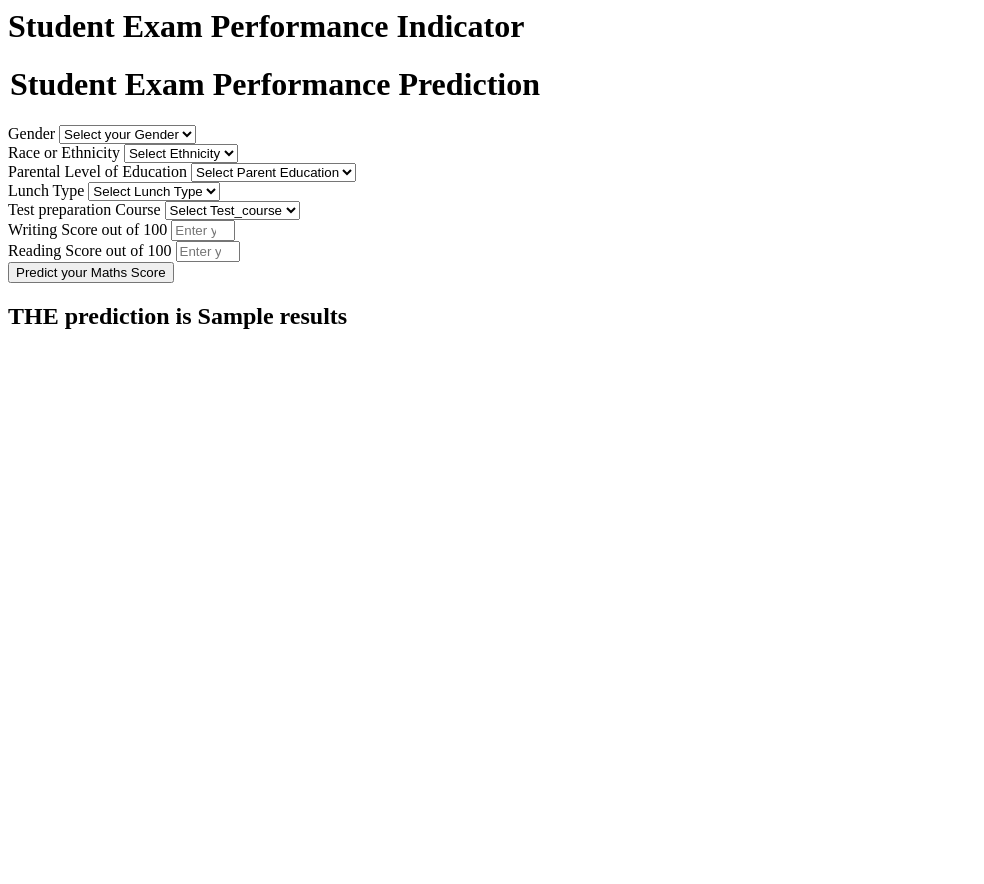
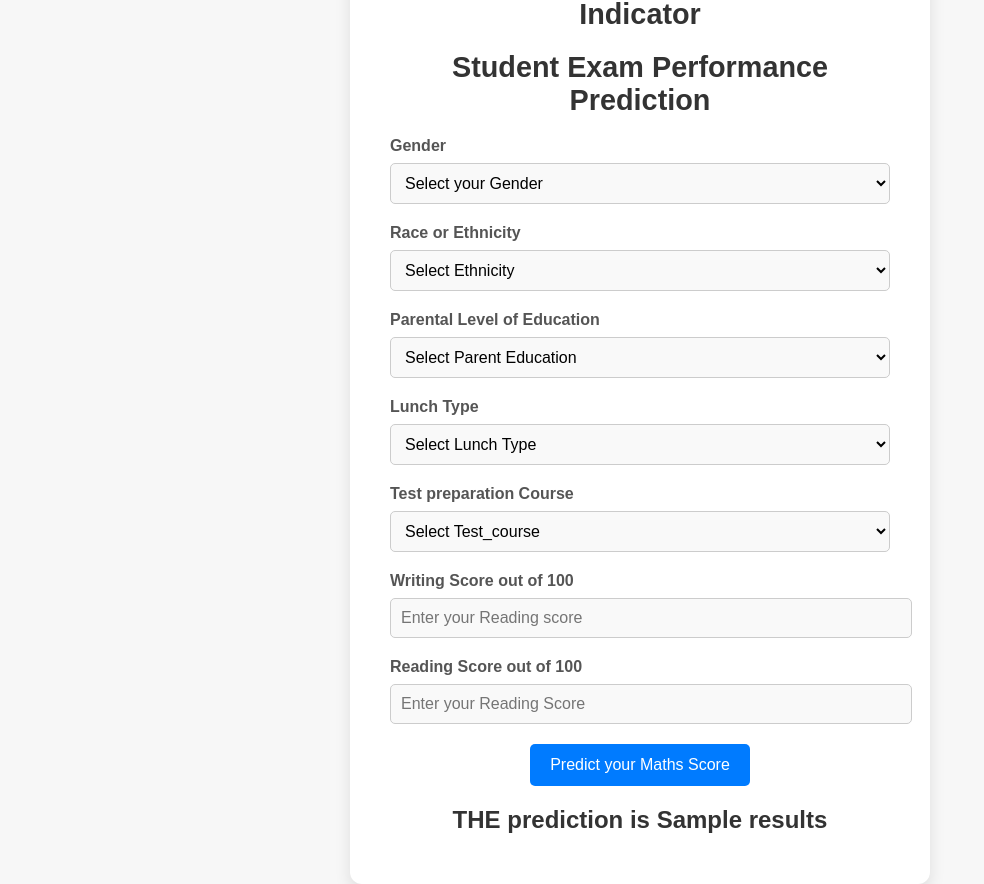
Before and after one commit to GENTLEW1ND/End-to-end-ML-project, a Flask app: template templates/home.html in a window 1280 px wide. Shown: the whole page, without its empty margins (0-984 px from the left). Before the commit the page ends 329 px from the top, so only its background shows below. Run offline with Flask 3, Linux system fonts and the light colour scheme; the template is opened without the code that fills it: most values are stand-ins (such as "Sample title", 1, 10 or a date in 2020); parts of the project's set-up code (start-up, migrations or seed data) failed here and were passed over.

Commit message:
Completed the main parts of the project with no errors

```diff
--- a/app.py
+++ b/app.py
@@ -15,7 +15,7 @@ app=application
 def index():
     return render_template('index.html')
 
-@app.route('/predictdata',method=['GET','POST'])
+@app.route('/predictdata',methods=['GET','POST'])
 def predict_datapoint():
     if request.method=='GET':
         return render_template('home.html')
--- a/src/pipeline/predict_pipeline.py
+++ b/src/pipeline/predict_pipeline.py
@@ -10,7 +10,7 @@ class PredictPipeline:
     def predict(self,features):
         try:
             model_path='artifacts\model.pkl'
-            preprocessor_path='artifacts\preprocessor.pkl'
+            preprocessor_path='artifacts\proprocessor.pkl'
             model=load_object(file_path=model_path)
             preprocessor=load_object(file_path=preprocessor_path)
             data_scaled=preprocessor.transform(features)
@@ -29,7 +29,7 @@ class CustomData:
         self.reading_score = reading_score
         self.writing_score = writing_score
 
-    def get_data_as_data_frame(self):
+    def get_data_as_data_frame(self): ## Whatever data we are getting from the website it will be mapped in the form of a dictonary using this particular function.
         try:
             custom_data_input_dict = {
                 "gender": [self.gender],
--- /dev/null
+++ b/static/style.css
@@ -0,0 +1,77 @@
+/* style.css */
+
+body {
+    font-family: 'Arial', sans-serif;
+    background-color: #f7f7f7;
+    margin: 0;
+    padding: 0;
+    display: flex;
+    justify-content: center;
+    align-items: center;
+    height: 100vh;
+}
+
+.login {
+    background-color: #ffffff;
+    padding: 30px 40px;
+    border-radius: 12px;
+    box-shadow: 0 8px 16px rgba(0, 0, 0, 0.1);
+    width: 100%;
+    max-width: 500px;
+    text-align: center;
+}
+
+h1 {
+    color: #333;
+    margin-bottom: 20px;
+    font-size: 1.8em;
+}
+
+.form-label {
+    display: block;
+    margin-bottom: 8px;
+    text-align: left;
+    font-weight: bold;
+    color: #555;
+}
+
+.form-control {
+    width: 100%;
+    padding: 10px;
+    margin-bottom: 20px;
+    border: 1px solid #ccc;
+    border-radius: 5px;
+    font-size: 1em;
+    background-color: #f9f9f9;
+    transition: border-color 0.3s;
+}
+
+.form-control:focus {
+    border-color: #007bff;
+    background-color: #ffffff;
+}
+
+.btn-primary {
+    background-color: #007bff;
+    color: #ffffff;
+    padding: 12px 20px;
+    border: none;
+    border-radius: 5px;
+    font-size: 1em;
+    cursor: pointer;
+    transition: background-color 0.3s;
+}
+
+.btn-primary:hover {
+    background-color: #0056b3;
+}
+
+.placeholder {
+    color: #bbb;
+}
+
+h2 {
+    color: #333;
+    margin-top: 20px;
+    font-size: 1.5em;
+}
--- a/templates/home.html
+++ b/templates/home.html
@@ -1,111 +1,74 @@
+<!DOCTYPE html>
 <html>
+<head>
+    <title>Student Exam Performance Indicator</title>
+    <link rel="stylesheet" type="text/css" href="{{ url_for('static', filename='style.css') }}">
+</head>
 <body>
     <div class="login">
         <h1>Student Exam Performance Indicator</h1>
-
         <form action="{{ url_for('predict_datapoint')}}" method="post">
-        <h1>
-            <legend>Student Exam Performance Prediction</legend>
-        </h1>
+            <h1><legend>Student Exam Performance Prediction</legend></h1>
             <div class="mb-3">
                 <label class="form-label">Gender</label>
-            <select class="form-control" name="gender" placeholder="Enter you Gender" required>
+                <select class="form-control" name="gender" required>
                     <option class="placeholder" selected disabled value="">Select your Gender</option>
-                <option value="male">
-                    Male
-                </option>
-                <option value="female">
-                    Female
-                </option>
+                    <option value="male">Male</option>
+                    <option value="female">Female</option>
                 </select>
             </div>
             <div class="mb-3">
                 <label class="form-label">Race or Ethnicity</label>
-            <select class="form-control" name="ethnicity" placeholder="Enter you ethnicity" required>
+                <select class="form-control" name="ethnicity" required>
                     <option class="placeholder" selected disabled value="">Select Ethnicity</option>
-                <option value="group A">
-                    Group A
-                </option>
-                <option value="group B">
-                    Group B
-                </option>
-                <option value="group C">
-                    Group C
-                </option>
-                <option value="group D">
-                    Group D
-                </option>
-                <option value="group E">
-                    Group E
-                </option>
+                    <option value="group A">Group A</option>
+                    <option value="group B">Group B</option>
+                    <option value="group C">Group C</option>
+                    <option value="group D">Group D</option>
+                    <option value="group E">Group E</option>
                 </select>
             </div>
             <div class="mb-3">
                 <label class="form-label">Parental Level of Education</label>
-            <select class="form-control" name="parental_level_of_education"
-                placeholder="Enter you Parent Education" required>
+                <select class="form-control" name="parental_level_of_education" required>
                     <option class="placeholder" selected disabled value="">Select Parent Education</option>
-                <option value="associate's degree">
-                    associate's degree
-                </option>
-                <option value="bachelor's degree">
-                    bachelor's degree
-                </option>
-                <option value="high school">
-                    high school
-                </option>
-                <option value="master's degree">
-                    master's degree
-                </option>
-                <option value="some college">
-                    some college
-                </option>
-                <option value="some high school">
-                    some high school
-                </option>
+                    <option value="associate's degree">associate's degree</option>
+                    <option value="bachelor's degree">bachelor's degree</option>
+                    <option value="high school">high school</option>
+                    <option value="master's degree">master's degree</option>
+                    <option value="some college">some college</option>
+                    <option value="some high school">some high school</option>
                 </select>
             </div>
             <div class="mb-3">
                 <label class="form-label">Lunch Type</label>
-            <select class="form-control" name="lunch" placeholder="Enter you Lunch" required>
+                <select class="form-control" name="lunch" required>
                     <option class="placeholder" selected disabled value="">Select Lunch Type</option>
-                <option value="free/reduced">
-                    free/reduced
-                </option>
-                <option value="standard">
-                    standard
-                </option>
+                    <option value="free/reduced">free/reduced</option>
+                    <option value="standard">standard</option>
                 </select>
             </div>
             <div class="mb-3">
                 <label class="form-label">Test preparation Course</label>
-            <select class="form-control" name="test_preparation_course" placeholder="Enter you Course"
-                required>
+                <select class="form-control" name="test_preparation_course" required>
                     <option class="placeholder" selected disabled value="">Select Test_course</option>
-                <option value="none">
-                    None
-                </option>
-                <option value="completed">
-                    Completed
-                </option>
+                    <option value="none">None</option>
+                    <option value="completed">Completed</option>
                 </select>
             </div>
             <div class="mb-3">
                 <label class="form-label">Writing Score out of 100</label>
-            <input class="form-control" type="number" name="reading_score"
-                placeholder="Enter your Reading score" min='0' max='100' />
+                <input class="form-control" type="number" name="reading_score" placeholder="Enter your Reading score" min='0' max='100' />
             </div>
             <div class="mb-3">
                 <label class="form-label">Reading Score out of 100</label>
-            <input class="form-control" type="number" name="writing_score"
-                placeholder="Enter your Reading Score" min='0' max='100' />
+                <input class="form-control" type="number" name="writing_score" placeholder="Enter your Reading Score" min='0' max='100' />
             </div>
             <div class="mb-3">
-            <input class="btn btn-primary" type="submit" value="Predict your Maths Score" required />
+                <input class="btn btn-primary" type="submit" value="Predict your Maths Score" />
             </div>
         </form>
-    <h2>
-       THE  prediction is {{results}}
-    </h2>
-   <body>
+        <h2>THE prediction is {{results}}</h2>
+    </div>
+</body>
 </html>
```
Also changed, not shown: catboost_info/catboost_training.json, 2 other files. Lines whose indentation alone changed are shown as unchanged.
